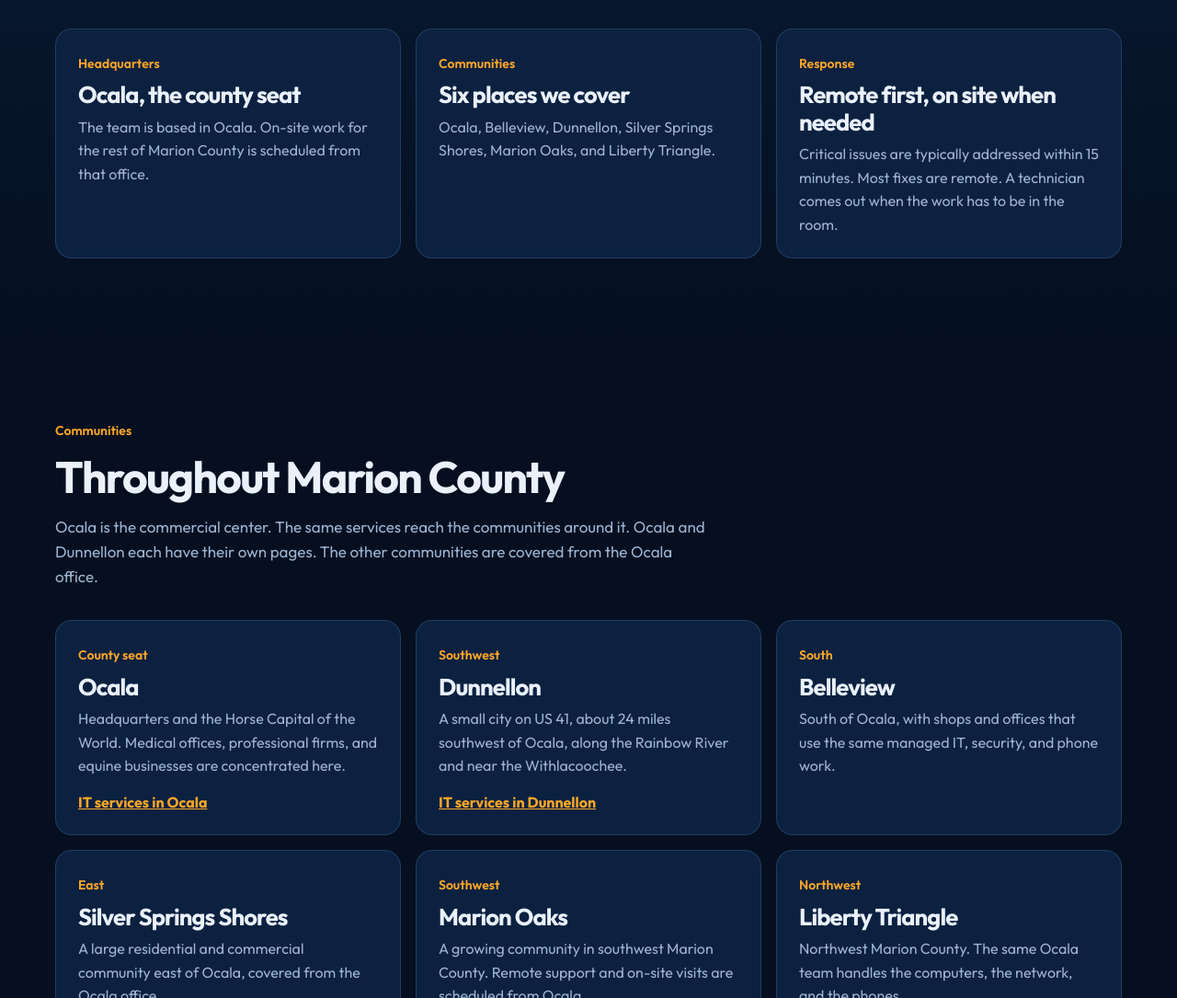
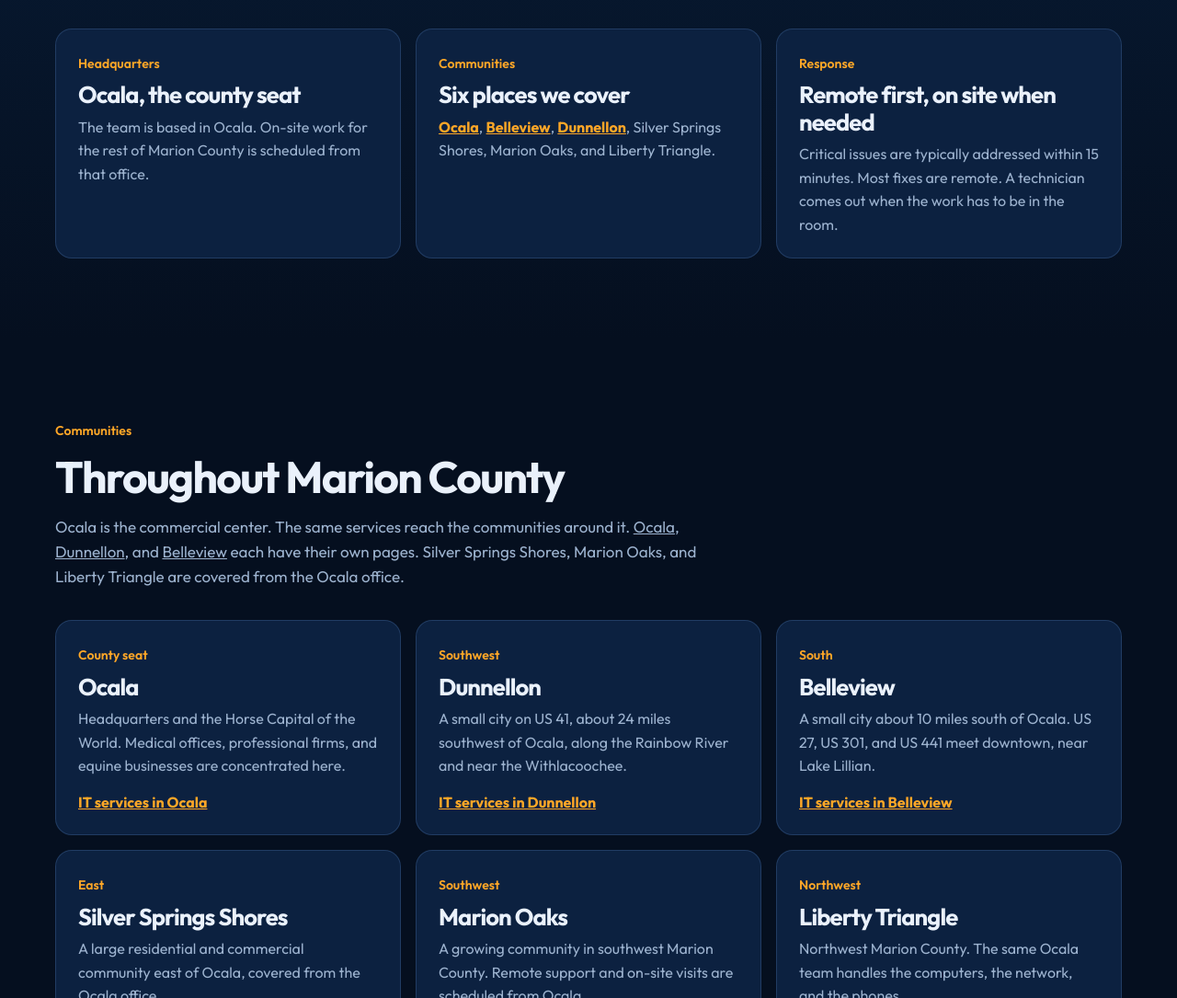
Before and after one commit to greatchoicetech/greatchoice-site, a plain HTML site: page service-areas/marion-county/index.html in a window 1280 px wide. Shown: the part 1403-2488 px from the top of the page at 92% size. Drawn offline with Linux system fonts and the light colour scheme.

Commit message:
Add files via upload

```diff
--- a/service-areas/marion-county/index.html
+++ b/service-areas/marion-county/index.html
@@ -182,7 +182,7 @@ height="0" width="0" style="display:none;visibility:hidden"></iframe></noscript>
           <article class="card">
             <p class="eyebrow">Communities</p>
             <h3>Six places we cover</h3>
-            <p>Ocala, Belleview, Dunnellon, Silver Springs Shores, Marion Oaks, and Liberty Triangle.</p>
+            <p><a href="ocala/index.html">Ocala</a>, <a href="belleview/index.html">Belleview</a>, <a href="dunnellon/index.html">Dunnellon</a>, Silver Springs Shores, Marion Oaks, and Liberty Triangle.</p>
           </article>
           <article class="card">
             <p class="eyebrow">Response</p>
@@ -198,7 +198,7 @@ height="0" width="0" style="display:none;visibility:hidden"></iframe></noscript>
         <div class="section-head">
           <p class="kicker">Communities</p>
           <h2>Throughout Marion County</h2>
-          <p>Ocala is the commercial center. The same services reach the communities around it. Ocala and Dunnellon each have their own pages. The other communities are covered from the Ocala office.</p>
+          <p>Ocala is the commercial center. The same services reach the communities around it. <a href="ocala/index.html">Ocala</a>, <a href="dunnellon/index.html">Dunnellon</a>, and <a href="belleview/index.html">Belleview</a> each have their own pages. Silver Springs Shores, Marion Oaks, and Liberty Triangle are covered from the Ocala office.</p>
         </div>
         <div class="card-grid">
           <article class="card">
@@ -216,7 +216,8 @@ height="0" width="0" style="display:none;visibility:hidden"></iframe></noscript>
           <article class="card">
             <p class="eyebrow">South</p>
             <h3>Belleview</h3>
-            <p>South of Ocala, with shops and offices that use the same managed IT, security, and phone work.</p>
+            <p>A small city about 10 miles south of Ocala. US 27, US 301, and US 441 meet downtown, near Lake Lillian.</p>
+            <p><a href="belleview/index.html">IT services in Belleview</a></p>
           </article>
           <article class="card">
             <p class="eyebrow">East</p>
@@ -336,7 +337,7 @@ height="0" width="0" style="display:none;visibility:hidden"></iframe></noscript>
           </details>
           <details class="faq">
             <summary><h3>Which Marion County communities do you cover?</h3></summary>
-            <p>Ocala, Belleview, Dunnellon, Silver Springs Shores, Marion Oaks, and Liberty Triangle. <a href="ocala/index.html">Ocala</a> and <a href="dunnellon/index.html">Dunnellon</a> have their own pages. The other communities are served from the Ocala office.</p>
+            <p>Ocala, Belleview, Dunnellon, Silver Springs Shores, Marion Oaks, and Liberty Triangle. <a href="ocala/index.html">Ocala</a>, <a href="dunnellon/index.html">Dunnellon</a>, and <a href="belleview/index.html">Belleview</a> have their own pages. The other communities are served from the Ocala office.</p>
           </details>
           <details class="faq">
             <summary><h3>Do you come on site?</h3></summary>
```
